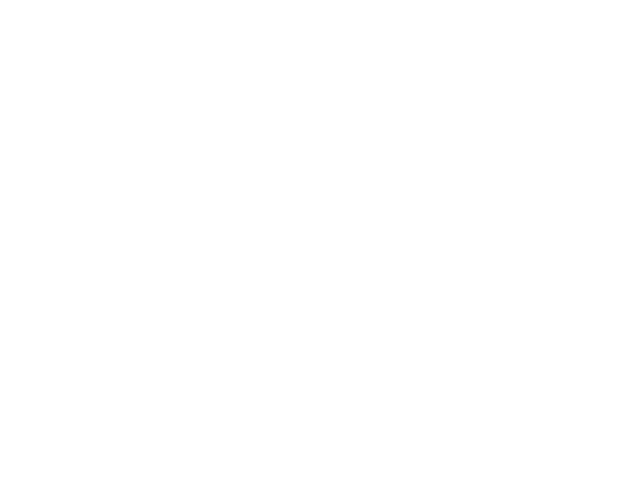
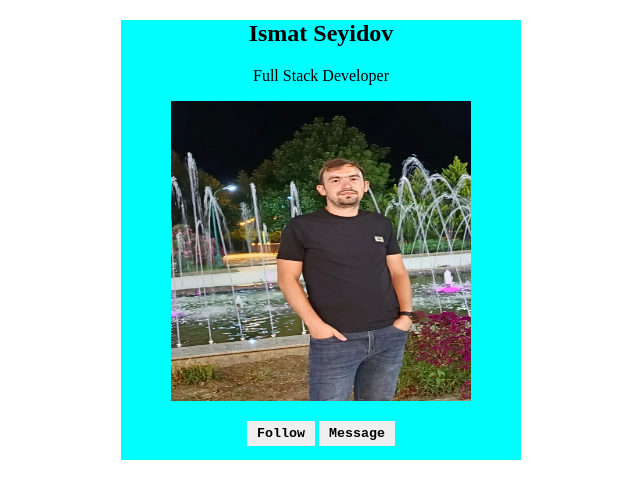
Before and after one commit to ismetseyidzade51/business-card-practice, a plain HTML site: page index.html in a window 1280 px wide. Shown: the whole page, without its empty margins (319-959 px from the left). Drawn offline with Linux system fonts and the light colour scheme.

Commit message:
update business card layout and add images

```diff
--- a/index.html
+++ b/index.html
@@ -1,11 +1,23 @@
-<!DOCTYPE html>
+<!doctype html>
 <html lang="en">
+
 <head>
-    <meta charset="UTF-8">
-    <meta name="viewport" content="width=device-width, initial-scale=1.0">
-    <title>Document</title>
+    <meta charset="UTF-8" />
+    <meta name="viewport" content="width=device-width, initial-scale=1.0" />
+    <link rel="stylesheet" href="style.css">
+    <title>Business Card Practice</title>
 </head>
+
 <body>
+    <div class="card">
+        <h2>Ismat Seyidov</h2>
+        <p>Full Stack Developer</p>
+        <img src="img/avatar.jpg" alt="avatar" />
+        <div class="buttons">
+            <button>Follow</button>
+            <button>Message</button>
+        </div>
+    </div>
+</body>
 
-</body>
 </html>
--- a/style.css
+++ b/style.css
@@ -0,0 +1,28 @@
+.card {
+    width: 400px;
+    height: 55vh;
+    display: block;
+    margin: 0 auto;
+    background-color: aqua;
+    text-align: center;
+}
+
+.card>img {
+    display: block;
+    width: 300px;
+    height: 300px;
+    margin: 0 auto;
+}
+
+.buttons {
+    margin-top: 20px;
+    margin-bottom: 20px;
+}
+
+.buttons>button {
+    font-weight: 600;
+    font-family:'Courier New', Courier, monospace;
+    padding: 5px 10px;
+    border: none;
+    cursor: pointer;
+}
```
Also changed, not shown: img/avatar.jpg (added).
